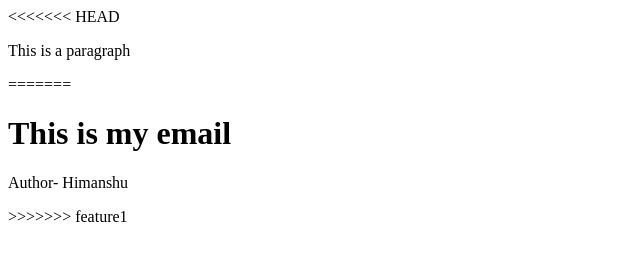
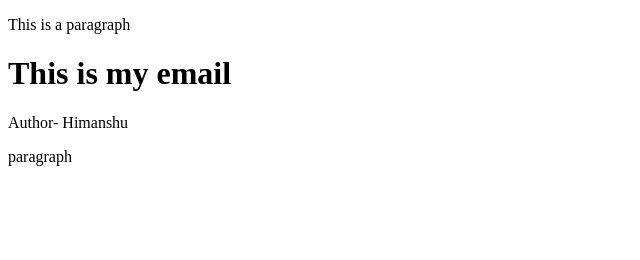
Before and after one commit to himanshu-kapoor12/Demo3, a plain HTML site: page index.html in a window 1280 px wide. Shown: the whole page, without its empty margins (0-640 px from the left). Drawn offline with Linux system fonts and the light colour scheme.

Commit message:
Add Paragraph

```diff
--- a/index.html
+++ b/index.html
@@ -6,11 +6,10 @@
     <title>Document</title>
 </head>
 <body>
-<<<<<<< HEAD
     <p>This is a paragraph</p>
-=======
     <h1>This is my email</h1>
     <p>Author- Himanshu</p>
->>>>>>> feature1
+    <p>paragraph</p>
+
 </body>
 </html>
```
